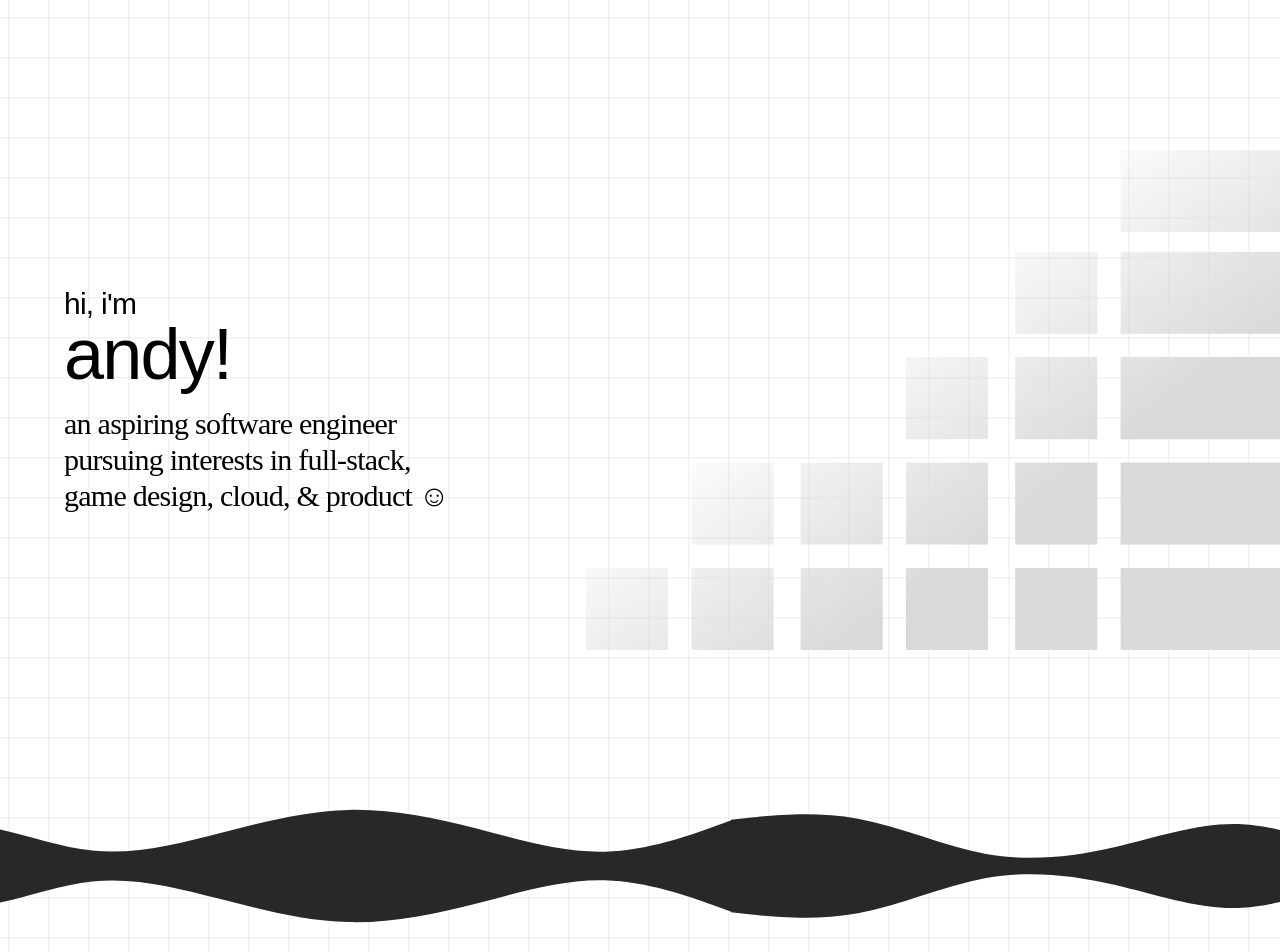
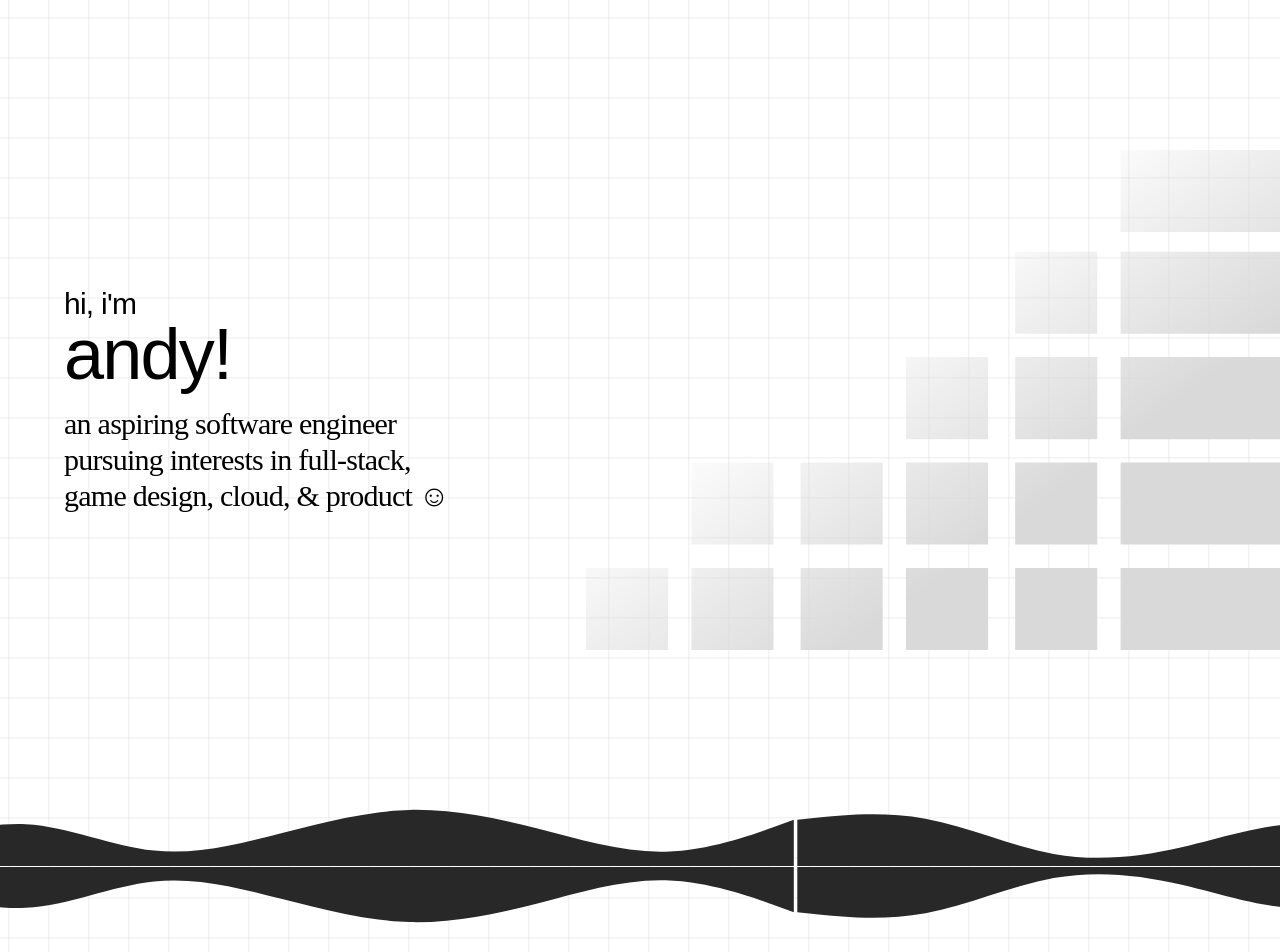
Before and after one commit to andy-jpeg/portfolio, a Next.js app: page / in a window 1280 px wide. Shown: the top 952 px of the page. Built offline with nearby package versions, Linux system fonts and the light colour scheme.

Commit message:
fix Safari rendering for divider & fonts

```diff
--- a/components/home/RepeatingDivider.tsx
+++ b/components/home/RepeatingDivider.tsx
@@ -1,6 +1,6 @@
 "use client";
 
-import Image from "next/image";
+import { useEffect, useRef, useState } from "react";
 import { motion } from "framer-motion";
 
 const dividerAspect = 1440 / 148;
@@ -9,45 +9,60 @@ type RepeatingDividerProps = {
   className?: string;
   duration?: number;
   src?: string;
-  width?: string;
+  height?: string;
 };
 
 export function RepeatingDivider({
   className = "",
   duration = 16,
   src = "/themes/home/divider.svg",
-  width = "100vw",
+  height = `calc(100vw * ${148 / 1440})`,
 }: RepeatingDividerProps) {
+  const containerRef = useRef<HTMLDivElement>(null);
+  const [tileWidth, setTileWidth] = useState(0);
+
+  useEffect(() => {
+    const el = containerRef.current;
+    if (!el) return;
+
+    const updateTileWidth = () => {
+      setTileWidth(el.clientHeight * dividerAspect);
+    };
+
+    updateTileWidth();
+
+    const observer = new ResizeObserver(updateTileWidth);
+    observer.observe(el);
+    return () => observer.disconnect();
+  }, []);
+
   return (
     <div
+      ref={containerRef}
       className={[
         "relative z-10 -mx-[max(1.25rem,calc(50vw-50%))] overflow-hidden",
         className,
       ].join(" ")}
+      style={{ height }}
+      aria-hidden="true"
     >
+      {tileWidth > 0 && (
         <motion.div
-        className="flex w-max items-center"
-        animate={{ x: [0, -1440] }}
+          className="absolute inset-0"
+          style={{
+            backgroundImage: `url(${src})`,
+            backgroundRepeat: "repeat-x",
+            backgroundSize: `${tileWidth}px 100%`,
+            backgroundPositionY: 0,
+          }}
+          animate={{ backgroundPositionX: [0, -tileWidth] }}
           transition={{
             duration,
             ease: "linear",
             repeat: Infinity,
           }}
-        aria-hidden="true"
-      >
-        <div
-          className="relative shrink-0 mr-[-1px]"
-          style={{ width, aspectRatio: `${dividerAspect}` }}
-        >
-          <Image src={src} alt="" fill className="object-cover" priority />
-        </div>
-        <div
-          className="relative shrink-0 ml-[-1px]"
-          style={{ width, aspectRatio: `${dividerAspect}` }}
-        >
-          <Image src={src} alt="" fill className="object-cover" />
-        </div>
-      </motion.div>
+        />
+      )}
     </div>
   );
 }
```
Also changed, not shown: public/themes/home/divider.svg. Lines whose indentation alone changed are shown as unchanged.
